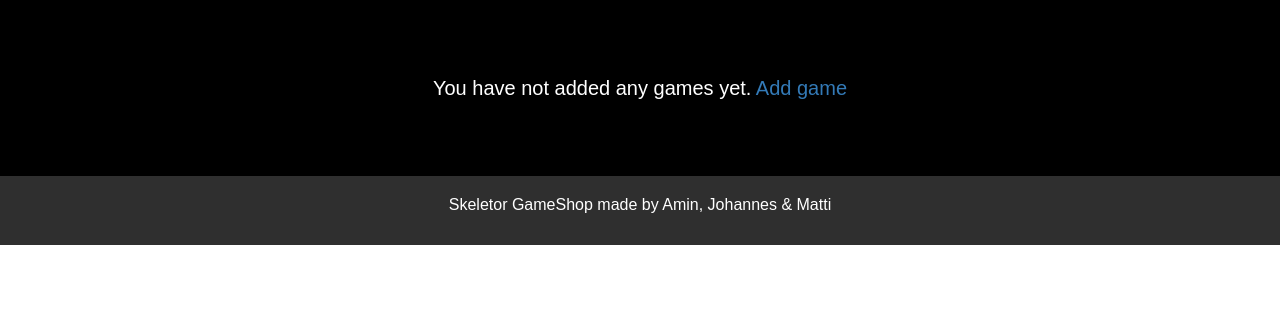
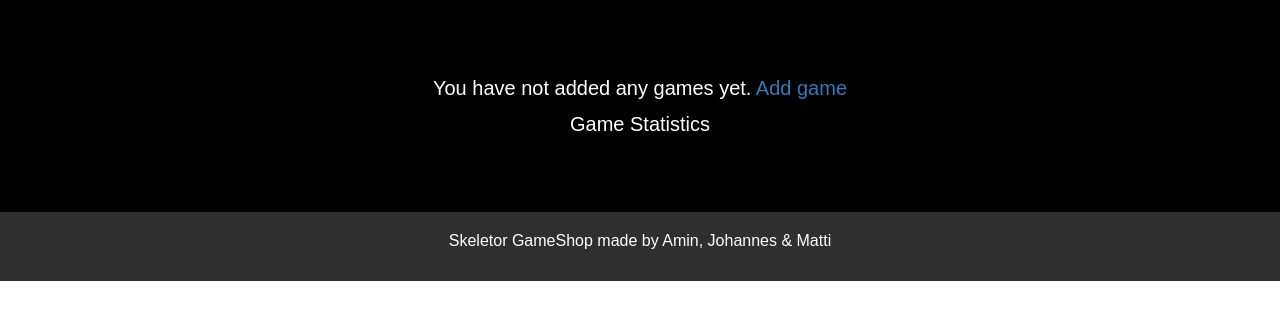
Before and after one commit to ylimataba/Game_webshop, a Django app: template skeletor/gameshop/templates/gameshop/developer.html in a window 1280 px wide. Shown: the part 80-400 px from the top of the page. Run offline with Django 3.2, Linux system fonts and the light colour scheme; the template is opened without the code that fills it, so the values that code supplies are empty; some libraries are stand-ins or nearby versions.

Commit message:
developer statistics

```diff
--- a/skeletor/gameshop/templates/gameshop/developer.html
+++ b/skeletor/gameshop/templates/gameshop/developer.html
@@ -21,5 +21,13 @@
         You have not added any games yet.
     {% endif %}
     <a href="{% url 'shop:add' %}">Add game</a>
+    <br>
+    Game Statistics
+    <br>
+    {% if statistics %}
+        {% for sale in statistics %}
+        {{sale.game.name}} - {{sale.gamePrice}} - {{sale.timeBought}}
+        {% endfor %}
+    {% endif %}
 </div>
 {% endblock %}
--- a/skeletor/gameshop/views.py
+++ b/skeletor/gameshop/views.py
@@ -130,7 +130,10 @@ def developer(request):
     if hasattr(user, 'developer'):
         inventory = user.developer.inventory.all()
         context['inventory'] = inventory
+        statistics=user.developer.statistics
+        context['statistics'] = statistics
     template = 'gameshop/developer.html'
+
     return render(request, template, context)
 
 def add_game(request):
```
Also changed, not shown: skeletor/gameshop/models.py (+9 -3 lines).
